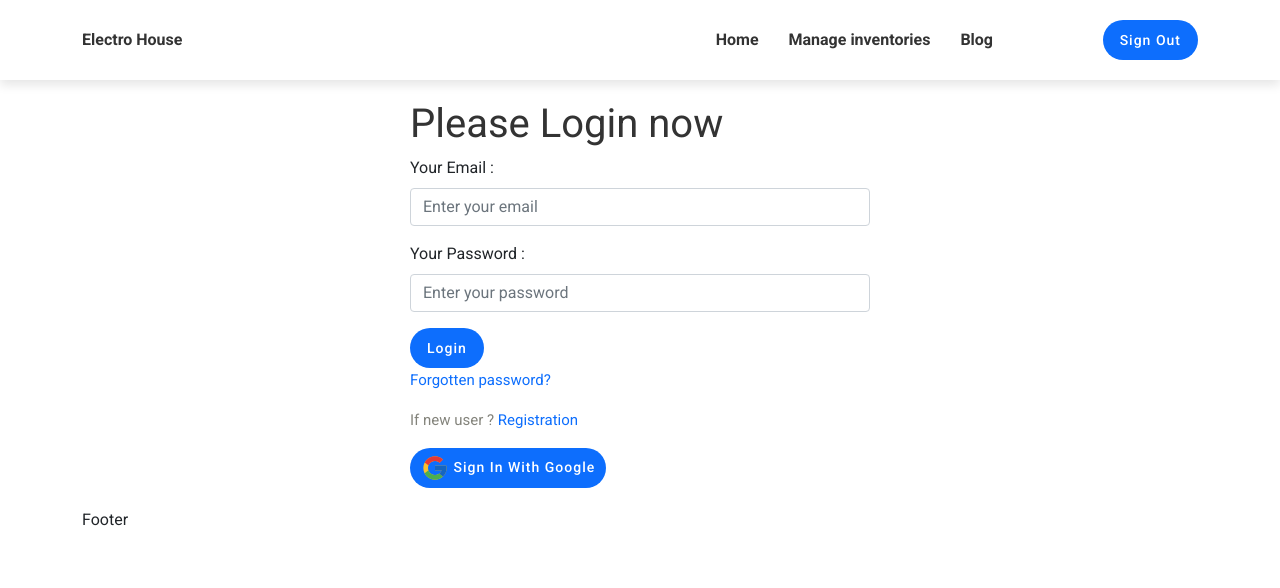
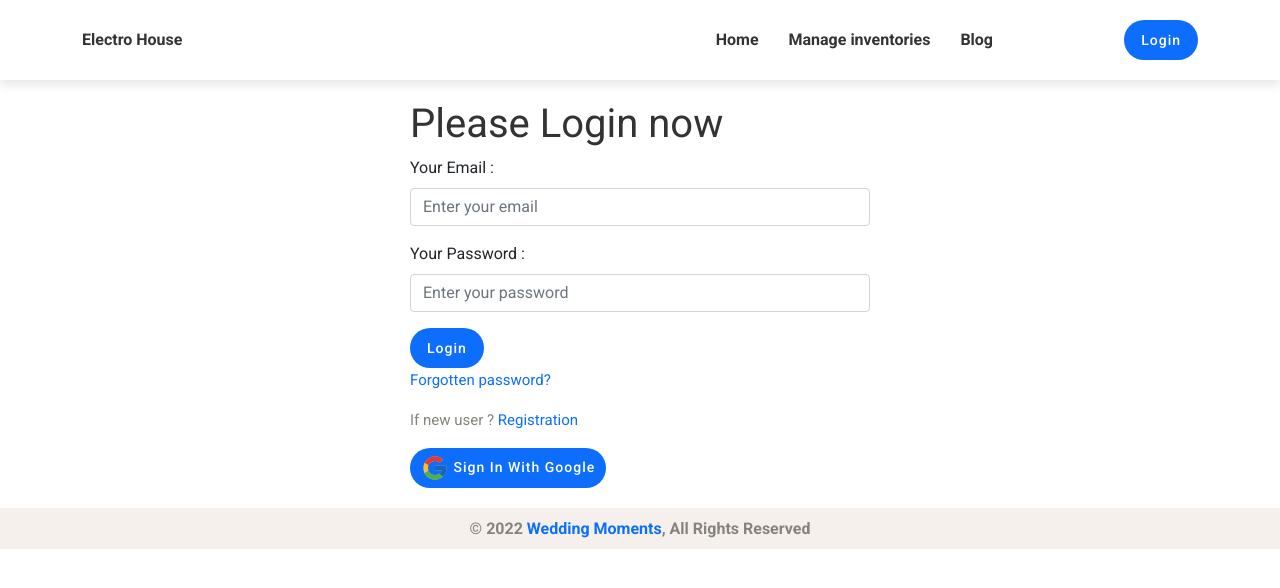
Before and after one commit to akahhar/warehouse-management-client-side-akahhar, a React (Create React App) app: page /login in a window 1280 px wide. Shown: the top 588 px of the page. Built offline with nearby package versions, Linux system fonts and the light colour scheme; no server answers.

Commit message:
something change

```diff
--- a/src/Pages/Home/Item/Item.js
+++ b/src/Pages/Home/Item/Item.js
@@ -3,6 +3,7 @@ import { Link } from "react-router-dom";
 
 const Item = (props) => {
   const { name, content, price, image } = props.item;
+
   return (
     <div className="item-wrapper mb-4">
       <div className="icon">
--- a/src/Pages/Home/Items/Items.js
+++ b/src/Pages/Home/Items/Items.js
@@ -6,7 +6,7 @@ const Items = () => {
   const [items, setItems] = useState([]);
 
   useEffect(() => {
-    fetch("./items.json")
+    fetch("https://morning-atoll-43412.herokuapp.com/service")
       .then((res) => res.json())
       .then((data) => setItems(data));
   }, []);
--- /dev/null
+++ b/src/Pages/Shared/Footer/Footer.css
@@ -0,0 +1,8 @@
+footer {
+    background-color: #f5f0eb;
+}
+
+footer p {
+    font-size: 16px;
+    font-weight: 600;
+}
--- a/src/Pages/Shared/Footer/Footer.js
+++ b/src/Pages/Shared/Footer/Footer.js
@@ -1,5 +1,18 @@
 import React from "react";
+import { Link } from "react-router-dom";
+import "./Footer.css";
+const Footer = () => {
+  return (
+    <footer>
+      <p className="text-center py-2 mb-0">
+        © 2022{" "}
+        <Link to="/" target="_blank">
+          Wedding Moments
+        </Link>
+        , All Rights Reserved
+      </p>
+    </footer>
+  );
+};
 
-export default function Footer() {
-  return <div className="container">Footer</div>;
-}
+export default Footer;
--- a/src/Pages/Shared/Header/Header.js
+++ b/src/Pages/Shared/Header/Header.js
@@ -1,8 +1,22 @@
+import { signOut } from "firebase/auth";
 import React from "react";
-import { Link } from "react-router-dom";
+import { useAuthState } from "react-firebase-hooks/auth";
+import { Link, useNavigate } from "react-router-dom";
+import auth from "../../../firebase.init";
 import "./Header.css";
 
 export default function Header() {
+  const [user] = useAuthState(auth);
+  let navigate = useNavigate();
+  const login = () => {
+    navigate("login");
+  };
+
+  const singOutHandler = () => {
+    localStorage.removeItem("token");
+    signOut(auth);
+  };
+
   return (
     <header>
       <div className="container">
@@ -24,10 +38,14 @@ export default function Header() {
             </div>
           </div>
           <div className="col-xl-2 col-lg-2 col-md-2 d-flex align-items-center justify-content-end">
-            {1 ? (
-              <button className="btn">Sign Out</button>
+            {user?.uid ? (
+              <button className="btn" onClick={singOutHandler}>
+                Sign Out
+              </button>
             ) : (
-              <button className="btn">Login</button>
+              <button className="btn" onClick={login}>
+                Login
+              </button>
             )}
             {/* <span>{user?.displayName && user.displayName}</span> */}
           </div>
--- a/src/firebase.init.js
+++ b/src/firebase.init.js
@@ -6,12 +6,26 @@ import { getAuth } from "firebase/auth";
 
 // Your web app's Firebase configuration
 const firebaseConfig = {
-  apiKey: "AIzaSyAfPzQd6cBj3OHqBdK43zbv3ucgiJeTQXY",
-  authDomain: "wedding-moments-e90ae.firebaseapp.com",
-  projectId: "wedding-moments-e90ae",
-  storageBucket: "wedding-moments-e90ae.appspot.com",
-  messagingSenderId: "948698968213",
-  appId: "1:948698968213:web:d8d4e07f41b2e4a07b6b9c",
+  // apiKey: "AIzaSyAfPzQd6cBj3OHqBdK43zbv3ucgiJeTQXY",
+  // authDomain: "wedding-moments-e90ae.firebaseapp.com",
+  // projectId: "wedding-moments-e90ae",
+  // storageBucket: "wedding-moments-e90ae.appspot.com",
+  // messagingSenderId: "948698968213",
+  // appId: "1:948698968213:web:d8d4e07f41b2e4a07b6b9c",
+
+  apiKey: "AIzaSyDYuRHL5SPrnImZu8w4pbkbYVX-HNxbmM8",
+  authDomain: "electro-house-f3254.firebaseapp.com",
+  projectId: "electro-house-f3254",
+  storageBucket: "electro-house-f3254.appspot.com",
+  messagingSenderId: "1095679895846",
+  appId: "1:1095679895846:web:c22e880139c237e7e239e7",
+
+  // apiKey: process.env.apiKey,
+  // authDomain: process.env.authDomain,
+  // projectId: process.env.projectId,
+  // storageBucket: process.env.storageBucket,
+  // messagingSenderId: process.env.messagingSenderId,
+  // appId: process.env.appId,
 };
 
 // Initialize Firebase
```
Also changed, not shown: firebase.json (added), 2 other files (tests, documents, lock files or other folders).
